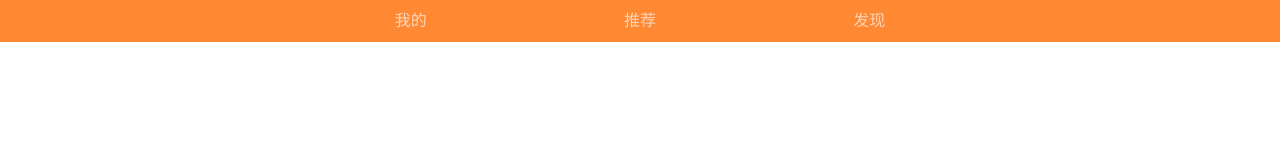
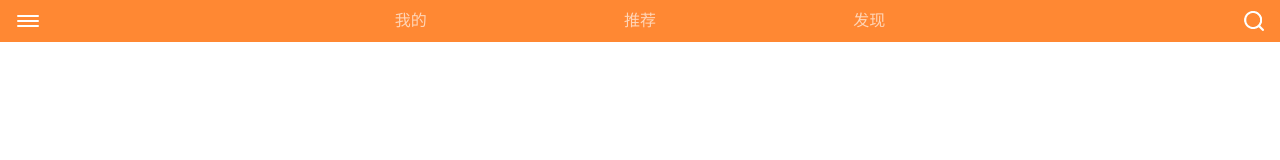
Before and after one commit to lemontree2000/xiamiApp, a Vue app: page / in a window 1280 px wide. Shown: the top 160 px of the page. Built offline with nearby package versions, Linux system fonts and the light colour scheme.

Commit message:
完成头部布局

```diff
--- a/src/App.vue
+++ b/src/App.vue
@@ -11,7 +11,7 @@ export default {
 </script>
 <style>
 #app {
-  font-family: 'PingFang SC', Helvetica, Arial, sans-serif;
+  font-family: '.PingFang SC', Helvetica, Arial, sans-serif;
   -webkit-font-smoothing: antialiased;
   -moz-osx-font-smoothing: grayscale;
 }
--- a/src/components/index.vue
+++ b/src/components/index.vue
@@ -26,6 +26,7 @@ export default {
 <!-- Add "scoped" attribute to limit CSS to this component only -->
 <style lang="less" scoped>
   .index-container {
+    position: relative;
     .index-header {
       height: 42px;
       background: #f83;
@@ -48,5 +49,43 @@ export default {
         }
       }
     }
+    .menu {
+      position: absolute;
+      top: 50%;
+      margin-top: -1px;
+      left: 17px;
+      width: 22px;
+      height: 2px;
+      background: #fff;
+      border-radius: 1px;
+      &::before {
+        content: '';
+        position: absolute;
+        top: 5px;
+        width: 22px;
+        height: 2px;
+        background: #fff;
+        border-radius: 1px;
+      }
+      &::after {
+        content: '';
+        position: absolute;
+        bottom: 5px;
+        width: 22px;
+        height: 2px;
+        background: #fff;
+        border-radius: 1px;
+      }
+    }
+    .search {
+      position: absolute;
+      right: 16px;
+      top: 50%;
+      margin-top: -10px;
+      width: 20px;
+      height: 20px;
+      background: url('../assets/image/index@search.png') no-repeat 0 0;
+      background-size: 20px 20px;
+    }
   }
 </style>
--- a/static/base.css
+++ b/static/base.css
@@ -29,7 +29,7 @@ footer, header, menu, nav, section {
     display: block;
 }
 * {
-    font-family: '苹方';
+    -webkit-text-size-adjust:100%;
 }
 
 body {
```
